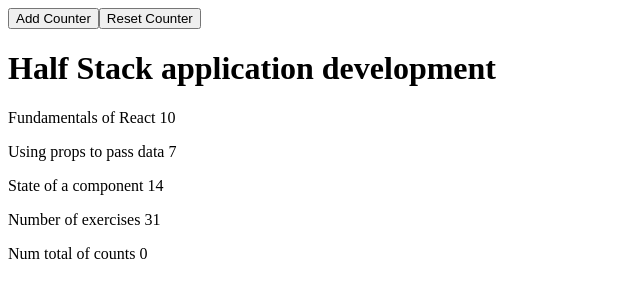
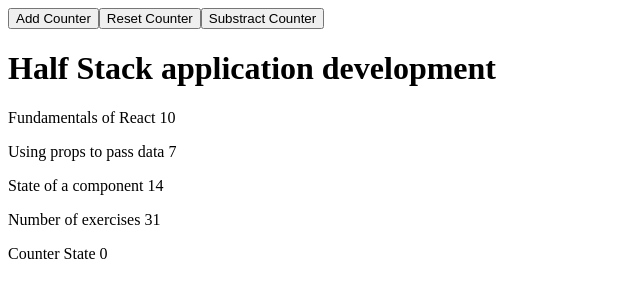
Before and after one commit to LAMDAMielgo/OFS, a React app in the folder m1/course_info/: page / in a window 1280 px wide. Shown: the top 300 px of the page, without its empty margins (0-640 px from the left). Built offline with nearby package versions, Linux system fonts and the light colour scheme.

Commit message:
renaming component to match course content

```diff
--- a/m1/course_info/src/App.js
+++ b/m1/course_info/src/App.js
@@ -37,10 +37,10 @@ const Total = (props) => {
   )
 }
 
-const State = (props) => {
+const Display = ({counter}) => {
   return (
     <p>
-      Num total of counts {props.counter}
+      Counter State {counter}
     </p>
   )
 }
@@ -48,15 +48,19 @@ const State = (props) => {
 const CounterButton = ({counter, setCounter}) => {
   const increaseByOne=() => setCounter(counter +1)
   const setToZero=() => setCounter(0)
+  const decreaseByOne=()=>setCounter(counter-1)
+
+  const Button = (props) => {
+    return (
+      <button onClick={props.onClick}>{props.text}</button>
+    )
+  }
 
   return (
     <div id="buttonContainer">
-      <button onClick={increaseByOne}>
-        Add Counter
-      </button>
-      <button onClick={setToZero}>
-        Reset Counter
-      </button>
+      <Button onClick={increaseByOne} text="Add Counter" />
+      <Button onClick={setToZero} text="Reset Counter" />
+      <Button onClick={decreaseByOne} text="Substract Counter" />
     </div>
   )
 }
@@ -79,7 +83,7 @@ const App = () => {
         <Header name = {renderData['course']} />
         <Content lines = {renderData['parts']} />
         <Total lines = {renderData['parts']} />
-        <State counter={c} />
+        <Display counter={c} />
       </div>
     )
     }
```
